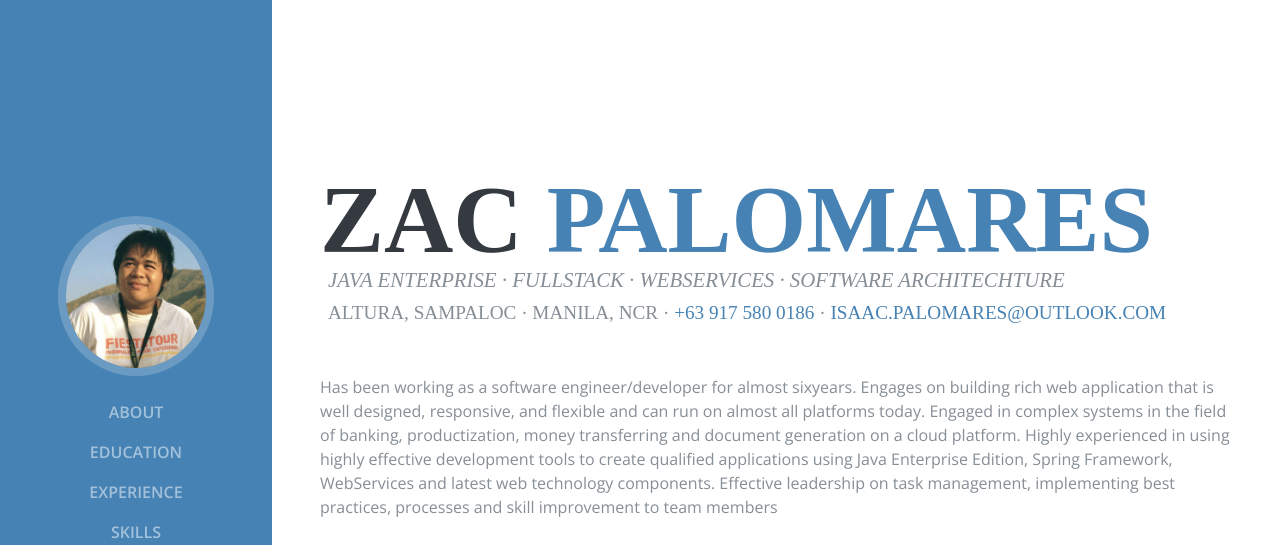
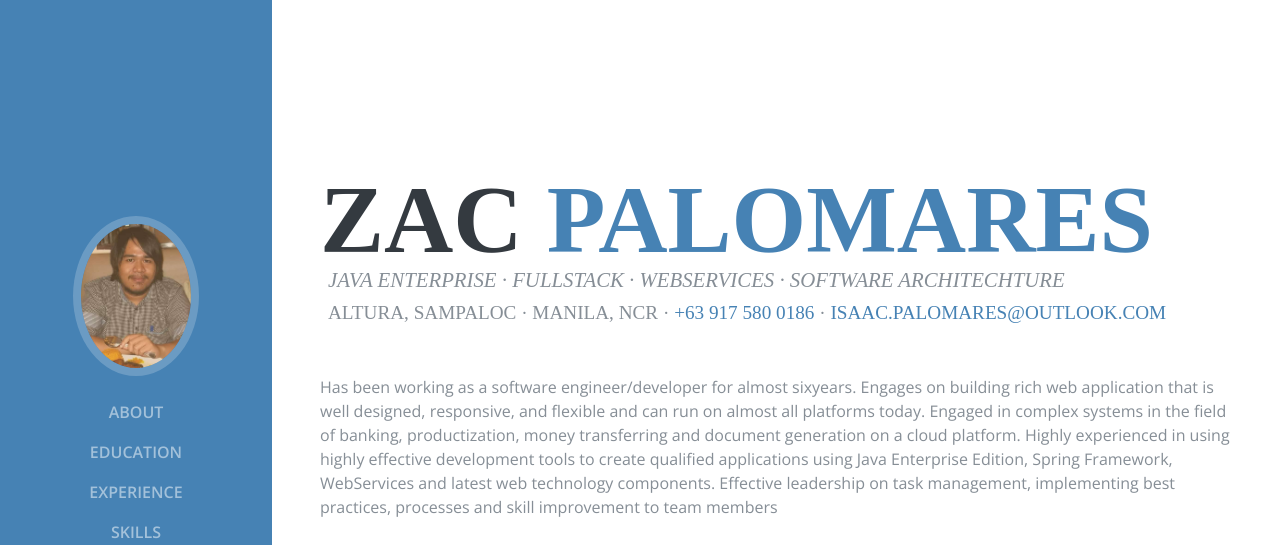
Before and after one commit to idspalomares/idspalomares.github.io, a plain HTML site: page index.html in a window 1280 px wide. Shown: the top 545 px of the page. Drawn offline with nearby package versions, Linux system fonts and the light colour scheme; a web font is replaced by a local one.

Commit message:
Update index.html

```diff
--- a/index.html
+++ b/index.html
@@ -33,7 +33,7 @@
       <a class="navbar-brand js-scroll-trigger" href="#page-top">
         <span class="d-block d-lg-none">Isaac Daniel Palomares</span>
         <span class="d-none d-lg-block">
-          <img class="img-fluid img-profile rounded-circle mx-auto mb-2" src="img/profile.jpg" alt="">
+          <img class="img-fluid img-profile rounded-circle mx-auto mb-2" src="img/me.jpg" alt="">
         </span>
       </a>
       <button class="navbar-toggler" type="button" data-toggle="collapse" data-target="#navbarSupportedContent" aria-controls="navbarSupportedContent" aria-expanded="false" aria-label="Toggle navigation">
```
